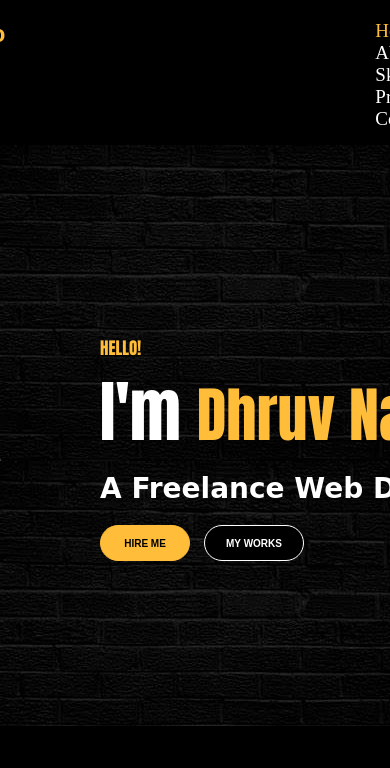
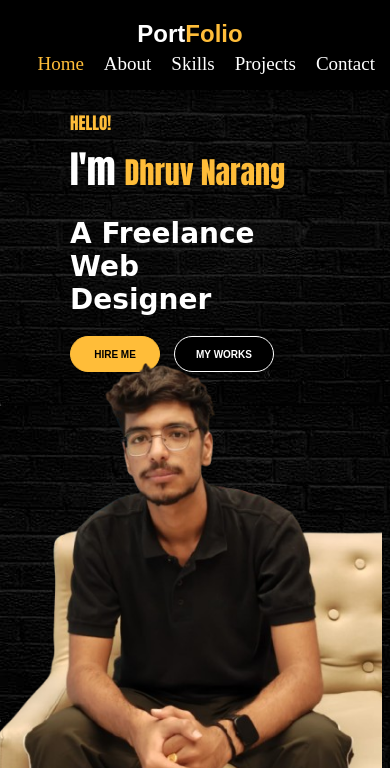
Before and after one commit to dhruv608/Myportfolio, a website: page public/index.html in a window 390 px wide. Shown: the top 768 px of the page. Drawn offline with nearby package versions, Linux system fonts and the light colour scheme.

Commit message:
mobileadded

```diff
--- a/public/index.html
+++ b/public/index.html
@@ -5,6 +5,7 @@
     <meta charset="UTF-8">
     <meta name="viewport" content="width=device-width, initial-scale=1.0">
     <title>Portfolio</title>
+    <meta name="viewport" content="width=device-width, initial-scale=1.0">
     <link rel="shortcut icon" href="./images/crown (2).png" type="image/x-icon">
     <link rel="stylesheet" href="style.css">
     <!-- <link rel="stylesheet" href="./node_modules/bootstrap-icons/font/bootstrap-icons.css"> -->
@@ -26,9 +27,10 @@
     </div>
     <main>
         <div class="txt">
+            <div class="txt1">
             <div class="l">HELLO!</div>
             <div class="l1">
-                <h2>I'm <span class="t1">Dhruv Narang</span></h2>
+                <h2> <span class="l9">I'm </span> <span class="t1">Dhruv Narang</span></h2>
             </div>
             <div class="l2">
                 <p>
@@ -40,8 +42,10 @@
                 <a href="#Projects"> <button class="but2">MY WORKS</button></a>
             </div>
         </div>
+        </div>
         <div class="pic">
-            <img src="./images/profilepic-removebg-preview.png" alt="">
+
+            <img src="./images/profilepic-removebg-preview.png" alt="" >
         </div>
     </main>
 
--- a/public/style.css
+++ b/public/style.css
@@ -12,6 +12,76 @@
     padding-top: 20px;
     background-color: black;
     padding-bottom: 15px;
+    width: 100%;
+    height: 20%;
+}
+
+@media (min-width : 350px) and (max-width:400px) {
+    .top1 {
+        display: flex;
+        flex-direction: column;
+    }
+
+    .top1 h2 {
+        display: flex;
+        flex-direction: row;
+        justify-content: center;
+        margin-right: -90px;
+    }
+
+    .opps {
+        display: flex;
+        justify-content: end;
+        margin-right: 15px;
+        margin-top: 5px;
+    }
+
+    main {
+        display: flex;
+        flex-direction: column;
+        height: 700px;
+        margin-right: 80px;
+        width: 200px;
+
+    }
+
+    .txt1{
+        width: 350px;
+        margin-top: -180px;
+        margin-left: -30px;
+        margin-bottom: -300px;
+
+    }
+
+    .l1 .t1 {
+        font-size: 30px;
+        margin-top: -300px;
+    }
+
+    .l1 .l9 {
+        font-size: 38px;
+    }
+
+    .t6 {
+        width: 200px;
+        /* margin-top: -280px; */
+    }
+
+    .l1 h2 {
+        margin-top: -30px;
+        width: 250px;
+    }
+
+    .l {
+        /* margin-bottom: -220px; */
+        width: 100px
+    }
+    .pic img {
+        width: 100%;
+        margin-left: -8px;
+        margin-bottom: 220px;
+    }
+
 }
 
 .top1 h2 {
@@ -50,6 +120,7 @@ main {
     display: flex;
     justify-content: space-between;
     background-image: url(./images/backport.jpeg);
+    width: 100vw;
 }
 
 .txt {
@@ -155,6 +226,10 @@ main {
     margin-left: 15px;
 }
 
+.social {
+    width: 100%;
+}
+
 .social h2 {
     font-family: cursive;
     margin-top: 40px;
@@ -207,7 +282,8 @@ main {
     background-repeat: no-repeat;
     background-size: cover;
     height: 110vh;
-    width: 98.82vw;
+    /* width: 98.82vw; */
+    width: 100%;
 }
 
 .part3 h2 {
@@ -249,6 +325,7 @@ main {
 .part4 {
     background-color: black;
     height: 100vh;
+    width: 100%;
 }
 
 .part4 h2 {
@@ -294,6 +371,7 @@ main {
 .part5 {
     background-color: black;
     height: 100vh;
+    width: 100%;
 
 }
 
@@ -383,30 +461,37 @@ input {
     font-size: 15px;
     color: red;
 }
-.t1:hover,.t2:hover{
+
+.t1:hover,
+.t2:hover {
     color: red;
-    cursor:pointer;
+    cursor: pointer;
 }
-.change:hover{
+
+.change:hover {
     color: red;
-    cursor:pointer;
+    cursor: pointer;
 }
-.change{
+
+.change {
     text-decoration: none;
     color: #ffbd39;
 }
-.click{
+
+.click {
     text-align: center;
     color: #fdab05;
     font-size: 23px;
     margin-top: 28px;
 
 }
-.t4:hover{
+
+.t4:hover {
     color: red;
-    cursor:pointer;
+    cursor: pointer;
 }
-.t6:hover{
+
+.t6:hover {
     color: #fdab05;
-    cursor:pointer;
+    cursor: pointer;
 }
```
